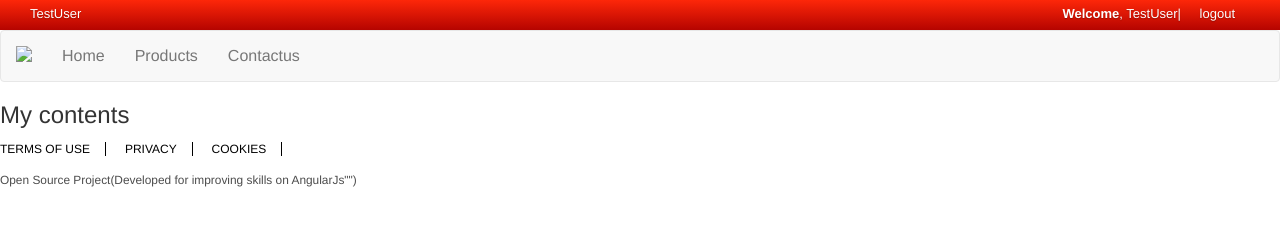
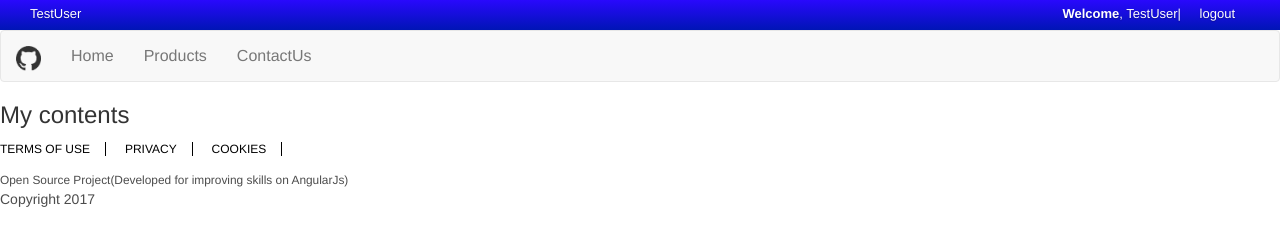
Before and after one commit to khashish2017/LoanOriginationApp, a plain HTML site: page ProjectLOS/Index.html in a window 1280 px wide. Drawn offline with Linux system fonts and the light colour scheme.

Commit message:
Updated CSS

```diff
--- a/ProjectLOS/app/Forms/Forms.js
+++ b/ProjectLOS/app/Forms/Forms.js
@@ -7,10 +7,11 @@
     function abc() {
         function ContactCtrl($scope) {
             var vm = $scope;
+            vm.fm = [];
             vm.ContactReason = "Contact Reason new";
-
             vm.fnsubmit = function ()
             {
+                vm.submitted = true;
                 debugger;
                 alert('Submit alert');
 
--- a/ProjectLOS/app/_layout/Footer.html
+++ b/ProjectLOS/app/_layout/Footer.html
@@ -4,7 +4,8 @@
         <li><a href="#" target"_blank">Privacy</a></li>
         <li><a href="#" target"_blank">Cookies</a></li>
     </ul>
-    <span class="small">Open Source Project(Developed for improving skills on AngularJs"")</span><br />
+    <span class="small">Open Source Project(Developed for improving skills on AngularJs)</span><br />
+    Copyright 2017
     <div class="media-icons">
 
     </div>
--- a/ProjectLOS/app/_layout/Header.html
+++ b/ProjectLOS/app/_layout/Header.html
@@ -17,13 +17,13 @@
                 <span class="icon-bar"></span>
                 <span class="icon-bar"></span>
             </button>
-            <div class="navbar-brand"><img src="./assets/images/logo-app.png" align="left"></div>
+            <div class="navbar-brand"><img src="../../images/LoanOriginationApp.png" align="left"></div>
         </div>
         <div class="collapse navbar-collapse" uib-collapse="navCollapsed">
             <ul class="nav navbar-nav">
                 <li><a ui-sref="main">Home</a></li>
                 <li><a ui-sref="main">Products</a></li>
-                <li><a ui-sref="contactus">Contactus</a></li>
+                <li><a ui-sref="contactus">ContactUs</a></li>
 
             </ul>
          </div>
--- a/ProjectLOS/css/master.css
+++ b/ProjectLOS/css/master.css
@@ -141,11 +141,11 @@ header,
 	height: 30px;
 	z-index: 99;
     color: #fff;
-    background: #fd2709;
-    background: -webkit-linear-gradient(#fd2709, #b50400);
-    background: -o-linear-gradient(#fd2709, #b50400);
-    background: -moz-linear-gradient(#fd2709, #b50400);
-    background: linear-gradient(#fd2709, #b50400);
+    background: #2908fd;
+    background: -webkit-linear-gradient(#2908fd, #0015b5);
+    background: -o-linear-gradient(#2908fd, #0015b5);
+    background: -moz-linear-gradient(#2908fd, #0015b5);
+    background: linear-gradient(#2908fd, #0015b5);
 }
 
 header .butler,
@@ -203,11 +203,11 @@ header .butler a,
 
 .navbar-brand  {
 	padding: 10px 15px;
-	height: 40px;
+	height: 25px;
 }
 
 .navbar-brand img {
-	height: 40px;
+	height: 25px;
 }
 
 .navbar-default .navbar-nav > li a {
```
Also changed, not shown: ProjectLOS/app/Forms/ContactUs.html (+3 -7 lines).
